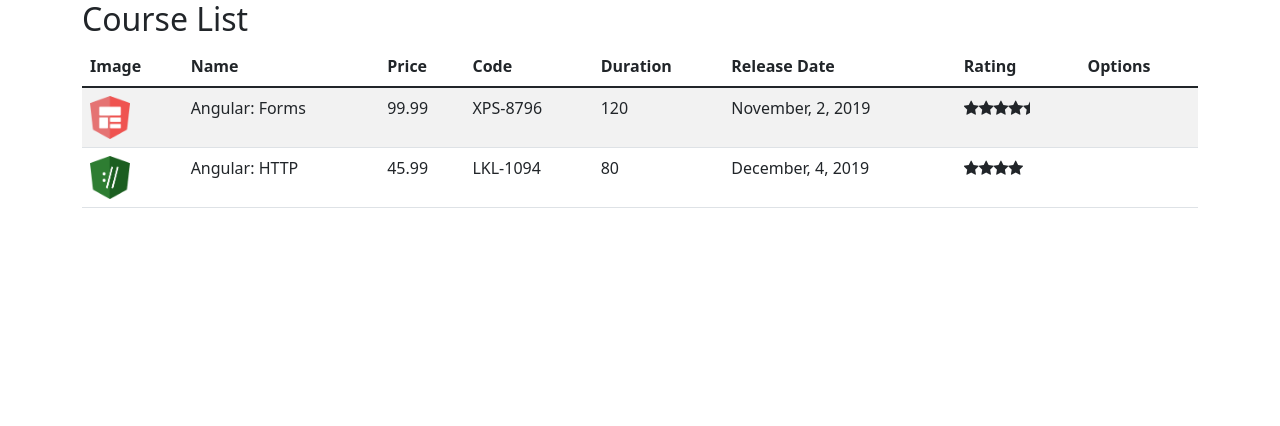
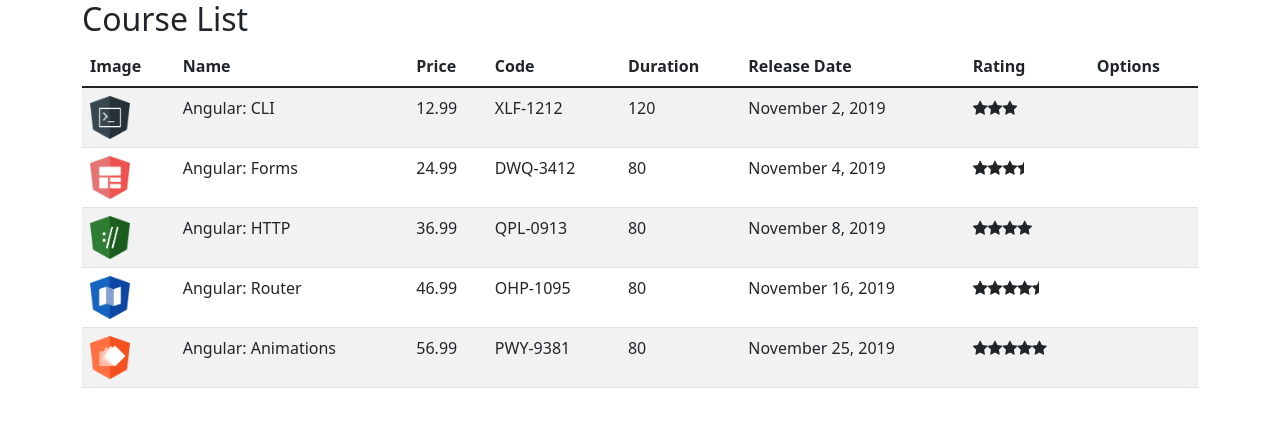
Before and after one commit to LuizDeSa/Introducao-ao-Angular-8, an Angular app: page / in a window 1280 px wide. Shown: the top 426 px of the page. Built offline with nearby package versions, Linux system fonts and the light colour scheme.

Commit message:
exemplificando a injeção de dependência

```diff
--- a/src/app/courses/course-list.component.ts
+++ b/src/app/courses/course-list.component.ts
@@ -1,5 +1,6 @@
 import { Component, OnInit } from "@angular/core";
 import { Course } from "./course";
+import { CourseService } from "./course.service";
 
 //diz para o angular que essa classe será im component
 @Component({
@@ -11,29 +12,10 @@
 
   courses: Course[] = [];
 
+  constructor(private couseService: CourseService){ } //dessa forma o angular vai realizar a injeção de dependencia.
+
   ngOnInit():void{
-    this.courses = [
-      {
-        id: 1,
-        name: 'Angular: Forms',
-        imageUrl: '/assets/images/forms.png',
-        price: 99.99,
-        code: 'XPS-8796',
-        duration: 120,
-        rating: 4.5,
-        releaseDate: 'November, 2, 2019'
-      },
-      {
-        id: 2,
-        name: 'Angular: HTTP',
-        imageUrl: '/assets/images/http.png',
-        price: 45.99,
-        code: 'LKL-1094',
-        duration: 80,
-        rating: 4,
-        releaseDate: 'December, 4, 2019'
-      }
-    ]
+    this.courses = this.couseService.retrievelAll();
   }
 
 }
--- /dev/null
+++ b/src/app/courses/course.service.ts
@@ -0,0 +1,72 @@
+import { Injectable } from "@angular/core";
+import { Course } from "./course";
+
+@Injectable({ // torna essa classe elegivel para injeção de depêndencia
+  providedIn: 'root' //indica que vai ser carregado junto com a raiz do nosso projeto
+})
+export class CourseService{//NÃO É INTERESSANTE COLOCAR NAS CLASSES DE SERVIÇOS variaveis que serão modificadas na propria classe de serviço
+                          //Assim é interessante que tenhamos apenas métodos que executam algumas funções ou chamen outro método e no maximo, variaveis estaticas. Pois assim, não teremos que ficar criando muitos objetos dentro da mémoria do computador.
+
+  retrievelAll(): Course[]{
+    return COURSES;
+  }
+
+}
+
+var COURSES: Course[] = [
+  {
+      id: 1,
+      name: 'Angular: CLI',
+      releaseDate: 'November 2, 2019',
+      description: 'Neste curso, os alunos irão obter um grande conhecimento nos principais recursos do CLI.',
+      duration: 120,
+      code: 'XLF-1212',
+      rating: 3,
+      price: 12.99,
+      imageUrl: '/assets/images/cli.png',
+  },
+  {
+      id: 2,
+      name: 'Angular: Forms',
+      releaseDate: 'November 4, 2019',
+      description: 'Neste curso, os alunos irão obter um conhecimento aprofundado sobre os recursos disponíveis no módulo de Forms.',
+      duration: 80,
+      code: 'DWQ-3412',
+      rating: 3.5,
+      price: 24.99,
+      imageUrl: '/assets/images/forms.png',
+  },
+  {
+      id: 3,
+      name: 'Angular: HTTP',
+      releaseDate: 'November 8, 2019',
+      description: 'Neste curso, os alunos irão obter um conhecimento aprofundado sobre os recursos disponíveis no módulo de HTTP.',
+      duration: 80,
+      code: 'QPL-0913',
+      rating: 4.0,
+      price: 36.99,
+      imageUrl: '/assets/images/http.png',
+  },
+  {
+      id: 4,
+      name: 'Angular: Router',
+      releaseDate: 'November 16, 2019',
+      description: 'Neste curso, os alunos irão obter um conhecimento aprofundado sobre os recursos disponíveis no módulo de Router.',
+      duration: 80,
+      code: 'OHP-1095',
+      rating: 4.5,
+      price: 46.99,
+      imageUrl: '/assets/images/router.png',
+  },
+  {
+      id: 5,
+      name: 'Angular: Animations',
+      releaseDate: 'November 25, 2019',
+      description: 'Neste curso, os alunos irão obter um conhecimento aprofundado sobre os recursos disponíveis sobre Animation.',
+      duration: 80,
+      code: 'PWY-9381',
+      rating: 5,
+      price: 56.99,
+      imageUrl: '/assets/images/animations.png',
+  }
+];
--- a/src/app/courses/course.ts
+++ b/src/app/courses/course.ts
@@ -7,4 +7,5 @@
   duration!: number;
   rating!: number;
   releaseDate!: string;
+  description!: string;
 }
```
